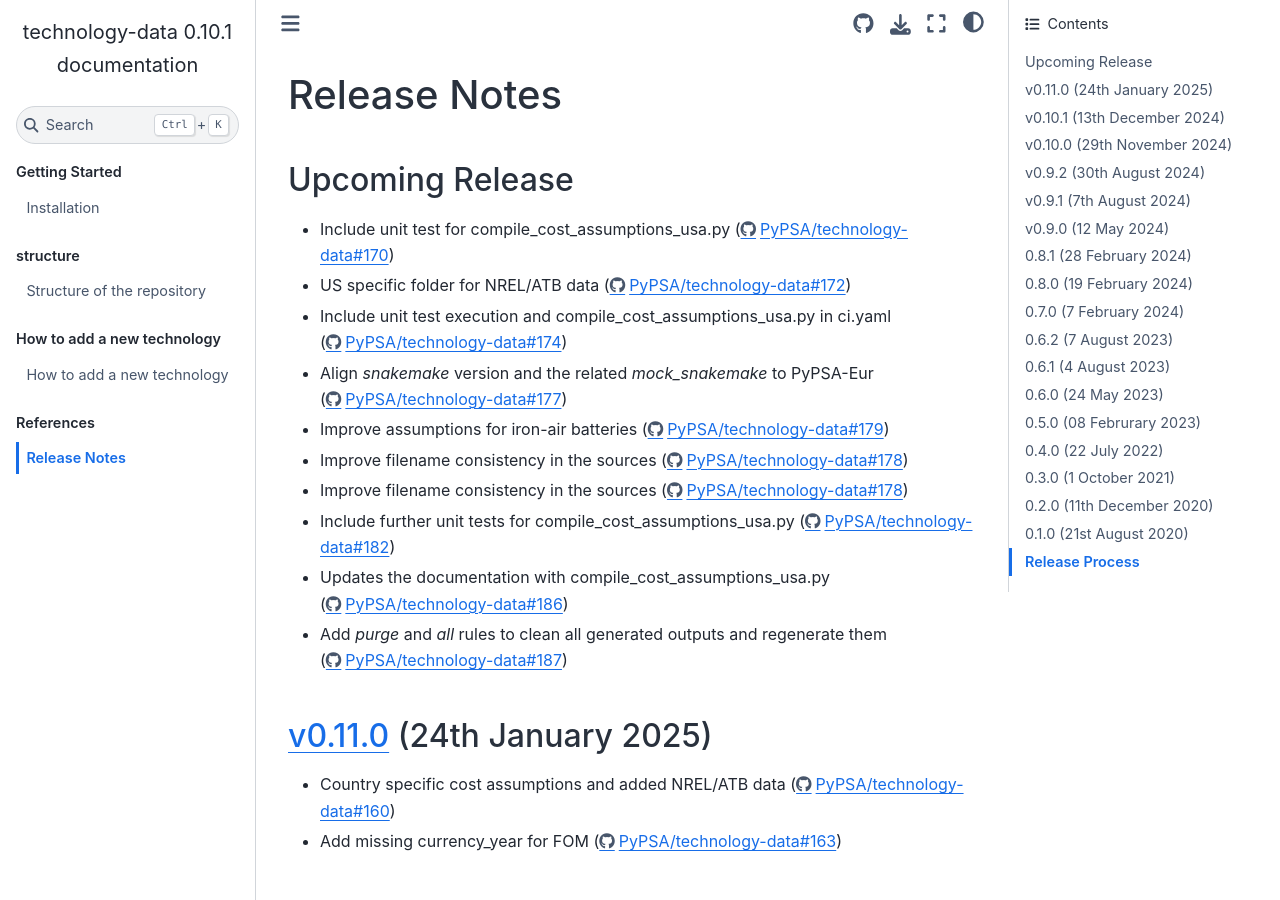
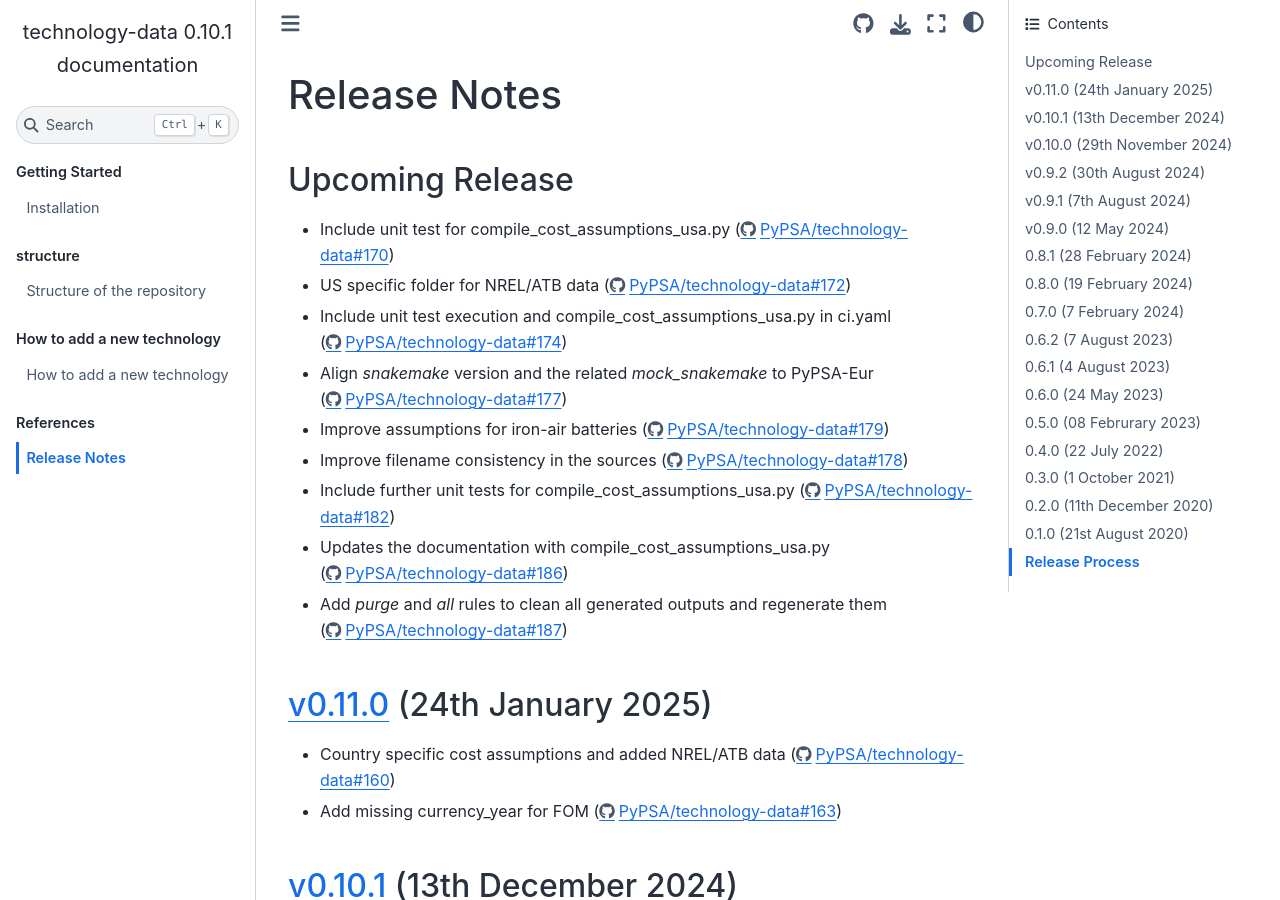
Before and after one commit to PyPSA/technology-data, a Sphinx documentation site: the page built from docs/release_notes.rst, in a window 1280 px wide and 900 px high. Built offline with Sphinx 7.4.7 and the Sphinx Book theme 1.1.4, drawn with Linux system fonts in a browser that asks for light colours.

Commit message:
Update release_notes.rst

```diff
--- a/docs/release_notes.rst
+++ b/docs/release_notes.rst
@@ -23,9 +23,8 @@ Upcoming Release
 * Include unit test execution and compile_cost_assumptions_usa.py in ci.yaml (https://github.com/PyPSA/technology-data/pull/174)
 
 * Align `snakemake` version and the related `mock_snakemake` to PyPSA-Eur (https://github.com/PyPSA/technology-data/pull/177)
+
 * Improve assumptions for iron-air batteries (https://github.com/PyPSA/technology-data/pull/179)
-
-* Improve filename consistency in the sources (https://github.com/PyPSA/technology-data/pull/178)
 
 * Improve filename consistency in the sources (https://github.com/PyPSA/technology-data/pull/178)
 
```
